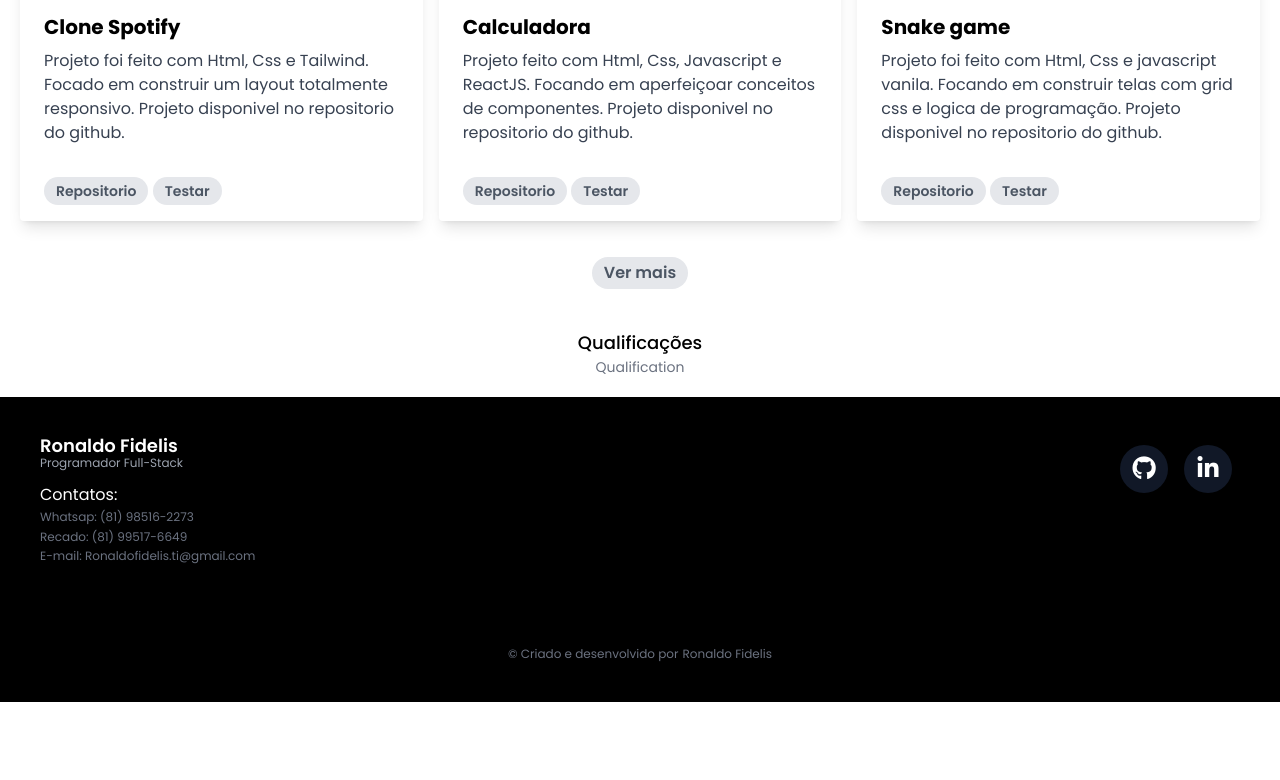
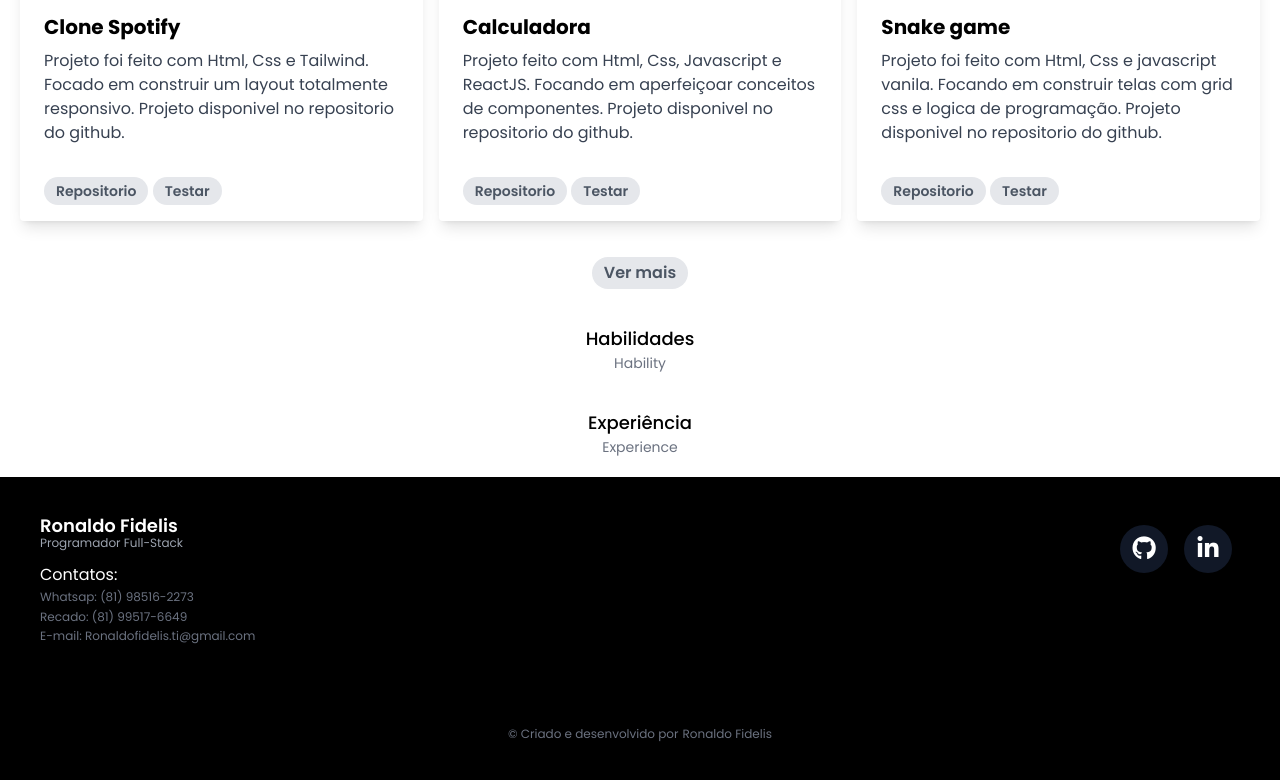
Before and after one commit to RonaldoFidelis/Cracha, a website: page index.html in a window 1280 px wide. Shown: the part 860-1640 px from the top of the page. Before the commit the page ends 1562 px from the top, so only its background shows below. Drawn offline with Linux system fonts and the light colour scheme.

Commit message:
Feat:AddLinkFooterEmailAndAddSectionHability

```diff
--- a/index.html
+++ b/index.html
@@ -42,6 +42,9 @@
                 </li>
                 <li class="mx-4 my-6 md:my-0">
                     <a href="#projeto" class="text-base hover:text-amber-500 duration-500">Projetos</a>
+                </li>
+                <li class="mx-4 my-6 md:my-0">
+                    <a href="#habilidades" class="text-base hover:text-amber-500 duration-500">Habilidades</a>
                 </li>
                 <li class="mx-4 my-6 md:my-0">
                     <a href="#qualificacoes" class="text-base hover:text-amber-500 duration-500">Qualificações</a>
@@ -155,12 +158,21 @@
                 </div>
             </div>
         </section>
+        <!-- Habilidades -->
+        <section id="Habilidades font-poppins">
+            <div class="flex flex-col items-center justify-center bg-white font-poppins">
+                <div class="flex flex-col p-4 justify-center items-center">
+                    <h2 class="text-lg text-black font-medium">Habilidades</h2>
+                    <h3 class="text-sm text-gray-500">Hability</h3>
+                </div>
+            </div>
+        </section>
         <!-- Experiência -->
         <section id="qualificacoes">
             <div class="flex m-5 items-center justify-center bg-white font-poppins">
                 <div class="flex flex-col justify-center items-center">
-                    <h2 class="text-lg text-black font-medium">Qualificações</h2>
-                    <h3 class="text-sm text-gray-500">Qualification</h3>
+                    <h2 class="text-lg text-black font-medium">Experiência</h2>
+                    <h3 class="text-sm text-gray-500">Experience</h3>
                 </div>
             </div>
         </section>
@@ -174,13 +186,13 @@
                 <ul class="mt-3">
                     <h3>Contatos:</h3>
                     <li class="text-xs text-gray-500 leading-relaxed">
-                        <p>Whatsap: (81) 98516-2273</p>
+                        <p>Whatsap: <a class="hover:text-amber-500 duration-500" href="#">(81) 98516-2273</a></p>
                     </li>
                     <li class="text-xs  text-gray-500 leading-relaxed">
                         <p>Recado: (81) 99517-6649</p>
                     </li>
                     <li class="text-xs  text-gray-500 leading-relaxed">
-                        <p>E-mail: Ronaldofidelis.ti@gmail.com</p>
+                        <p>E-mail: <a class="hover:text-amber-500 duration-500" href="mailto:Ronaldofidelis.ti@gmail.com" target="_blank">Ronaldofidelis.ti@gmail.com</a></p>
                     </li>
                 </ul>
             </div>
```
